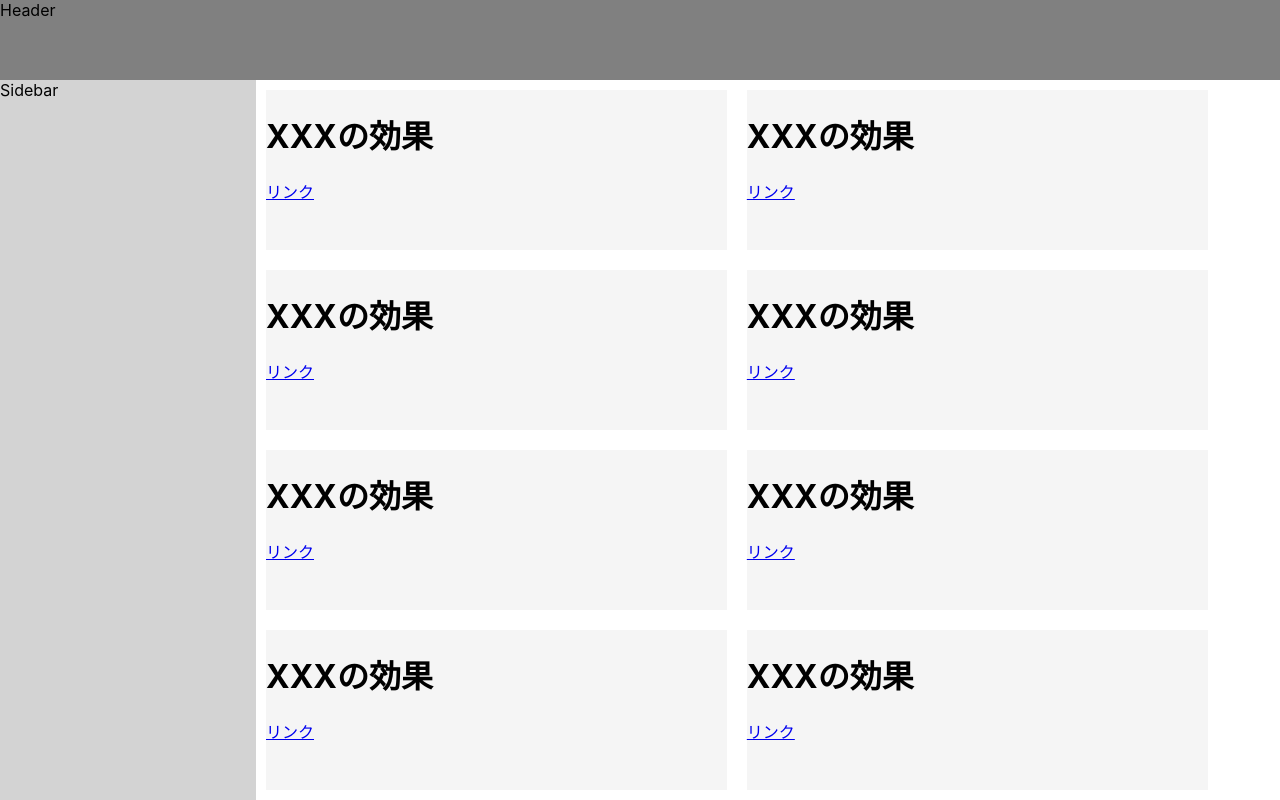
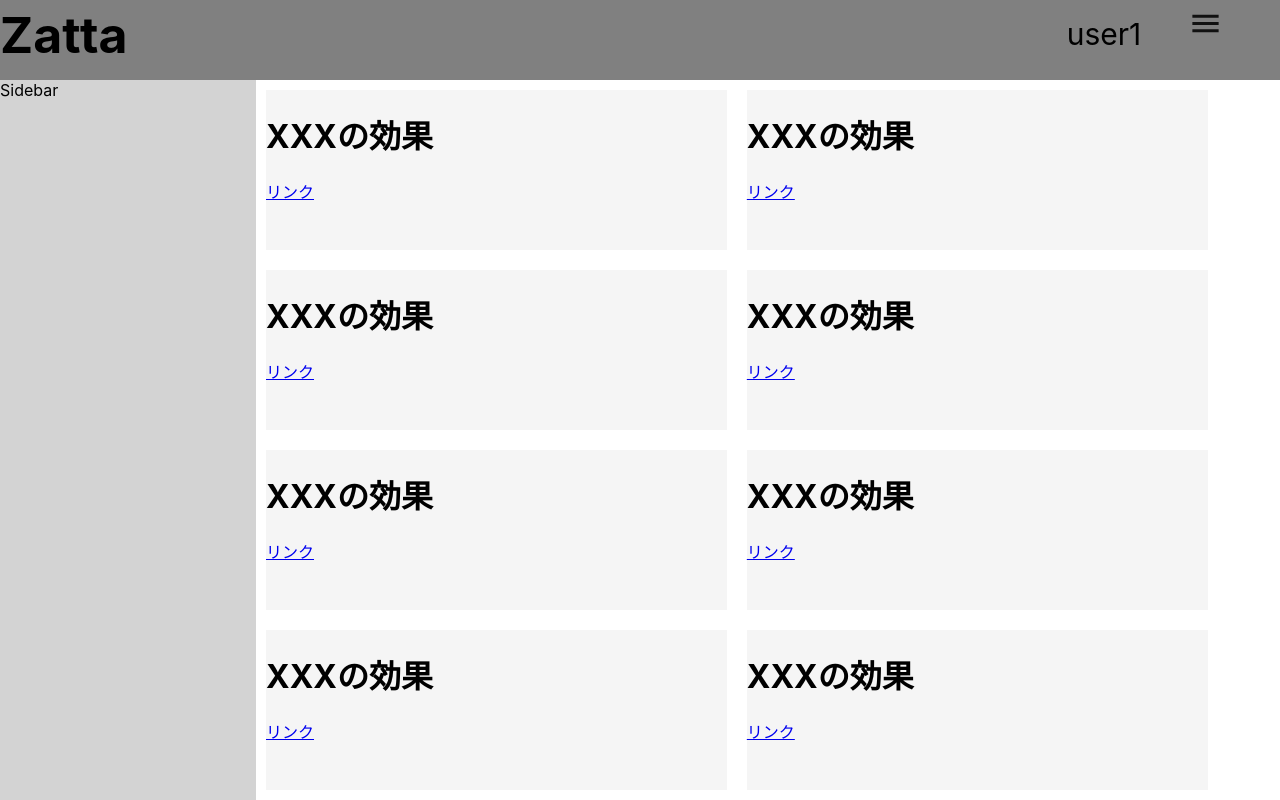
Before and after one commit to ttngm/zatta-front, a React (Create React App) app: page / in a window 1280 px wide. Shown: the top 800 px of the page. Built offline with nearby package versions, Linux system fonts and the light colour scheme.

Commit message:
arrenge header item

```diff
--- a/package.json
+++ b/package.json
@@ -4,6 +4,7 @@
   "private": true,
   "dependencies": {
     "@material-ui/core": "^4.11.2",
+    "@material-ui/icons": "^4.11.2",
     "@testing-library/jest-dom": "^4.2.4",
     "@testing-library/react": "^9.5.0",
     "@testing-library/user-event": "^7.2.1",
--- a/src/Header.css
+++ b/src/Header.css
@@ -2,4 +2,24 @@
     display: flex;
     background-color: gray;
     height: 5rem;
+    justify-content: space-between;
 }
+
+.header h1 {
+    font-size: 50px;
+    margin-top: 5px;
+}
+
+#user {
+    position: relative;
+    top: 20%;
+    font-size: 30px;
+    text-align: center;
+    margin-top: 5px;
+}
+
+#menu {
+    display: flex;
+	align-items: center;
+	justify-content: center;
+}
--- a/src/Header.js
+++ b/src/Header.js
@@ -1,10 +1,50 @@
 import React from 'react';
 import './Header.css';
+import Button from '@material-ui/core/Button';
+import Menu from '@material-ui/core/Menu';
+import MenuItem from '@material-ui/core/MenuItem';
+import MenuIcon from '@material-ui/icons/Menu';
+import Grid from '@material-ui/core/Grid'
 
 function Header() {
-    return(
+    const [anchorEl, setAnchorEl] = React.useState(null);
+
+    const handleClick = (event) => {
+        setAnchorEl(event.currentTarget);
+    };
+
+    const handleClose = () => {
+        setAnchorEl(null);
+    };
+
+    return (
         <div className="header">
-            <span>Header</span>
+            <Grid item xs={10}>
+                <h1>Zatta</h1>
+            </Grid>
+
+            <Grid item xs={1}>
+                <span id='user'>user1</span>
+            </Grid>
+
+            <Grid item xs={1}>
+
+                <Button aria-controls="simple-menu" aria-haspopup="true" onClick={handleClick}>
+                    <MenuIcon id='menu' fontSize="large" />
+                </Button>
+                <Menu
+                    id="simple-menu"
+                    anchorEl={anchorEl}
+                    keepMounted
+                    open={Boolean(anchorEl)}
+                    onClose={handleClose}
+                >
+                    <MenuItem onClick={handleClose}>Home</MenuItem>
+                    <MenuItem onClick={handleClose}>検索設定(Fess)</MenuItem>
+                    <MenuItem onClick={handleClose}>キーワード登録</MenuItem>
+                    <MenuItem onClick={handleClose}>ログアウト</MenuItem>
+                </Menu>
+            </Grid>
         </div>
     );
 }
```
Also changed, not shown: 1 other file (tests, documents, lock files or other folders).
